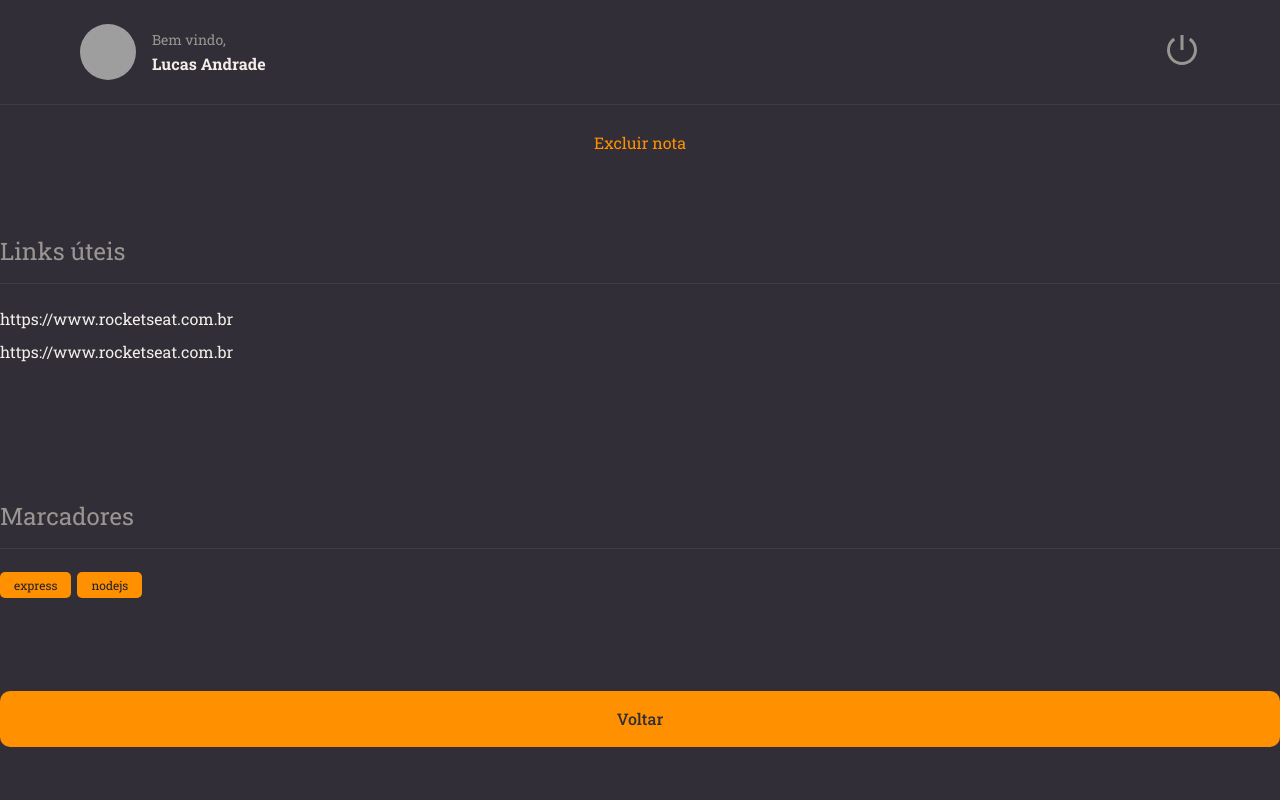
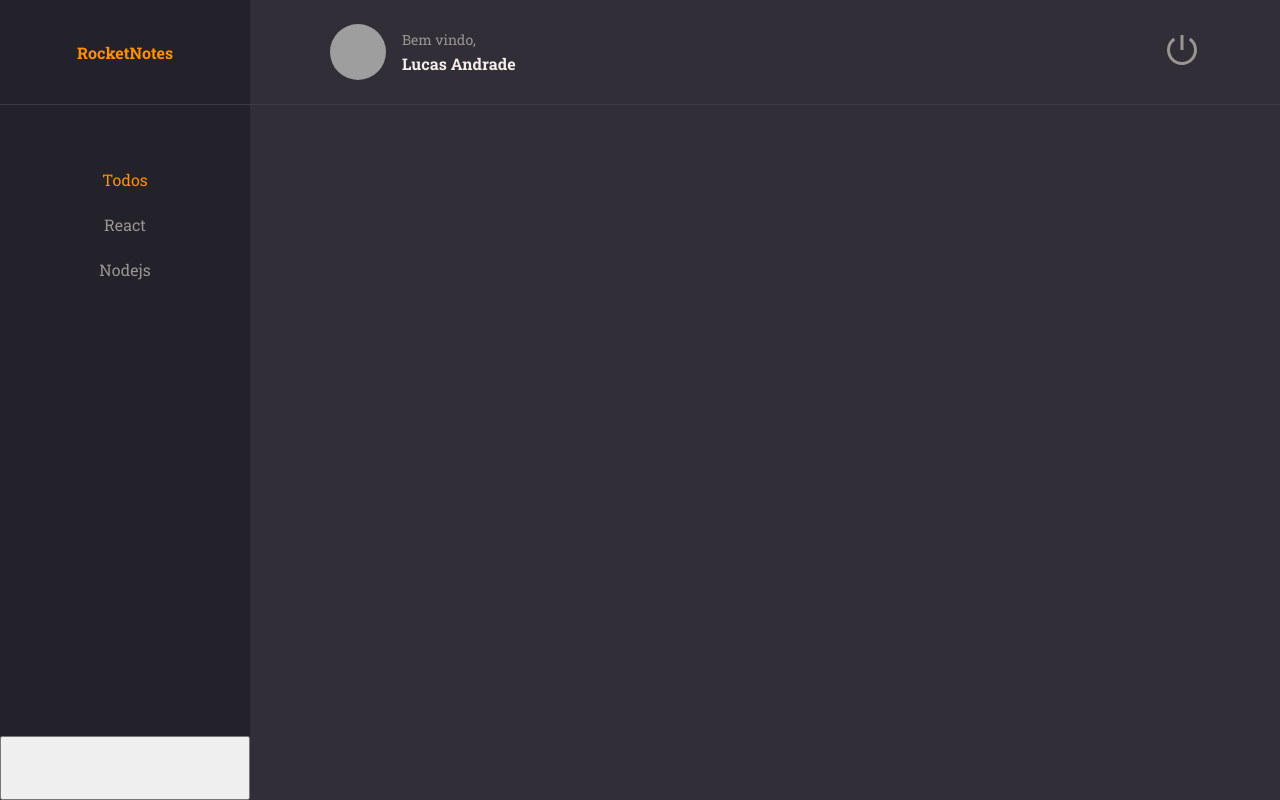
Before and after one commit to lucasandradegs/frontend-rocketnotes, a React (Vite) app: page / in a window 1280 px wide. Built offline with nearby package versions, Linux system fonts and the light colour scheme; grey boxes are pictures that could not be loaded.

Commit message:
note description page finished

```diff
--- a/src/components/ButtonText/index.jsx
+++ b/src/components/ButtonText/index.jsx
@@ -1,9 +1,10 @@
 import { Container } from "./styles";
 
-export function ButtonText({title, ...rest}) {
+export function ButtonText({title, isActive = false, ...rest}) {
     return (
         <Container
             type="button"
+            isActive = {isActive}
             {...rest}
         >
             {title}
--- a/src/components/ButtonText/styles.js
+++ b/src/components/ButtonText/styles.js
@@ -2,7 +2,7 @@
 
 export const Container = styled.button`
     background: none;
-    color: ${({theme}) => theme.COLORS.ORANGE};
+    color: ${({theme, isActive}) =>  isActive ? theme.COLORS.ORANGE : theme.COLORS.GRAY_100};
 
     border: none;
     font-size: 16px;
--- a/src/components/Section/styles.js
+++ b/src/components/Section/styles.js
@@ -1,7 +1,7 @@
 import styled from 'styled-components'
 
 export const Container = styled.section`
-    margin: 56px 0 28px;
+    margin: 28px 0;
 
     > h2 {
         border-bottom-width: 1px;
--- a/src/main.jsx
+++ b/src/main.jsx
@@ -1,6 +1,6 @@
 import React from 'react'
 import ReactDOM from 'react-dom/client'
-import { Details } from './pages/Details'
+import { Home } from './pages/Home'
 import { ThemeProvider } from 'styled-components'
 import theme from './pages/styles/theme'
 import GlobalStyles from './pages/styles/global'
@@ -9,7 +9,7 @@
   <React.StrictMode>
     <ThemeProvider theme={theme}>
       <GlobalStyles />
-      <Details />
+      <Home />
     </ThemeProvider>
   </React.StrictMode>,
 )
--- a/src/pages/Details/index.jsx
+++ b/src/pages/Details/index.jsx
@@ -1,4 +1,4 @@
-import { Container, Links } from './styles'
+import { Container, Links, Content } from './styles'
 import { Button } from '../../components/Button'
 import { Header } from '../../components/Header'
 import { Section } from '../../components/Section'
@@ -10,7 +10,17 @@
     <Container>
       <Header />
 
+        <main>
+          <Content>
             <ButtonText title="Excluir nota"/>
+
+            <h1>Introdução ao React</h1>
+            <p>Lorem Ipsum is simply dummy text of the printing and typesetting industry.
+              Lorem Ipsum has been the industry's standard dummy text ever since the 1500s,
+              when an unknown printer took a galley of type and scrambled it to make a type specimen book.
+              It has survived not only five centuries, but also the leap into electronic typesetting, remaining essentially unchanged.
+              It was popularised in the 1960s with the release of Letraset sheets containing Lorem Ipsum passages, and more recently
+              with desktop publishing software like Aldus PageMaker including versions of Lorem Ipsum.</p>
 
               <Section title="Links úteis">
                 <Links>
@@ -22,10 +32,11 @@
               <Section title="Marcadores">
                 <Tags title="express" />
                 <Tags title="nodejs" />
-
               </Section>
 
               <Button title="Voltar"/>
+            </Content>
+          </main>
       </Container>
     )
 }
--- a/src/pages/Details/styles.js
+++ b/src/pages/Details/styles.js
@@ -8,7 +8,13 @@
     grid-template-rows: 105px auto;
     grid-template-areas:
     "header"
-    "content"
+    "content";
+
+    > main {
+        grid-area: content;
+        overflow-y: scroll;
+        padding: 64px 0;
+    }
 `;
 
 export const Links = styled.ul`
@@ -23,3 +29,27 @@
     }
 
 `;
+
+export const Content = styled.div`
+    max-width: 550px;
+    margin: 0 auto;
+
+    display: flex;
+    flex-direction: column;
+
+    > button:first-child {
+        align-self: end;
+    }
+
+    > h1 {
+        font-size: 36px;
+        font-weight: 500;
+        padding-top: 64px;
+    }
+
+    > p {
+        font-size: 16px;
+        margin-top: 16px;
+        text-align: justify;
+    }
+`;
--- /dev/null
+++ b/src/pages/Home/index.jsx
@@ -0,0 +1,33 @@
+import { Container, Brand, Menu, Search, Content, NewNote } from './styles'
+import { Header } from '../../components/Header'
+import { ButtonText } from '../../components/ButtonText'
+
+export function Home() {
+    return (
+        <Container>
+            <Brand>
+                <h1>RocketNotes</h1>
+            </Brand>
+
+            <Header />
+
+            <Menu>
+               <li><ButtonText title="Todos" isActive/></li>
+               <li><ButtonText title="React"/></li>
+               <li><ButtonText title="Nodejs"/></li>
+            </Menu>
+
+            <Search>
+
+            </Search>
+
+            <Content>
+
+            </Content>
+
+            <NewNote>
+
+            </NewNote>
+        </Container>
+    )
+}
--- /dev/null
+++ b/src/pages/Home/styles.js
@@ -0,0 +1,64 @@
+import styled from 'styled-components'
+
+export const Container = styled.div`
+    width: 100%;
+    height: 100vh;
+
+    display: grid;
+    grid-template-columns: 250px auto;
+    grid-template-rows: 105px 128px auto 64px;
+
+    grid-template-areas:
+    "brand header"
+    "menu search"
+    "menu content"
+    "newnote content";
+
+    background-color: ${({theme}) => theme.COLORS.BACKGROUND_800};
+`;
+
+export const Brand = styled.div`
+    grid-area: brand;
+
+    display: flex;
+    justify-content: center;
+    align-items: center;
+
+    border-bottom-width: 1px;
+    border-bottom-style: solid;
+    border-bottom-color: ${({theme}) => theme.COLORS.BACKGROUND_700};
+    background-color: ${({theme}) => theme.COLORS.BACKGROUND_900};
+
+    > h1 {
+        font-size: 16px;
+        color: ${({theme}) => theme.COLORS.ORANGE};
+    }
+`;
+
+export const Menu = styled.ul`
+    grid-area: menu;
+
+    background-color: ${({theme}) => theme.COLORS.BACKGROUND_900};
+
+    padding-top: 64px;
+    text-align: center;
+
+    > li {
+        margin-bottom: 24px;
+    }
+
+`;
+
+export const Search = styled.div`
+    grid-area: search;
+`;
+
+export const Content = styled.div`
+    grid-area: content;
+
+`;
+
+export const NewNote = styled.button`
+    grid-area: newnote;
+
+`;
```
Lines whose indentation alone changed are shown as unchanged.
